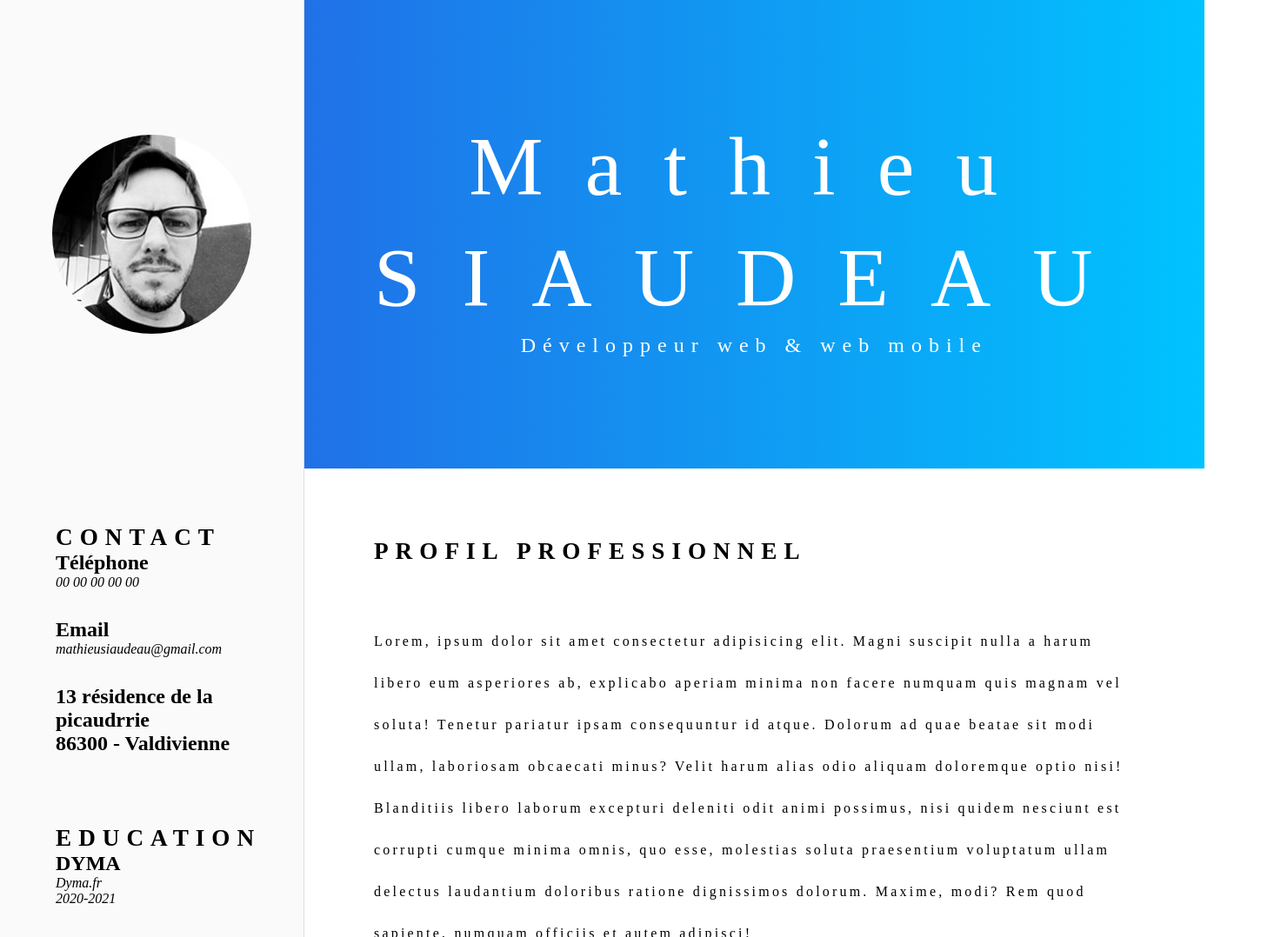
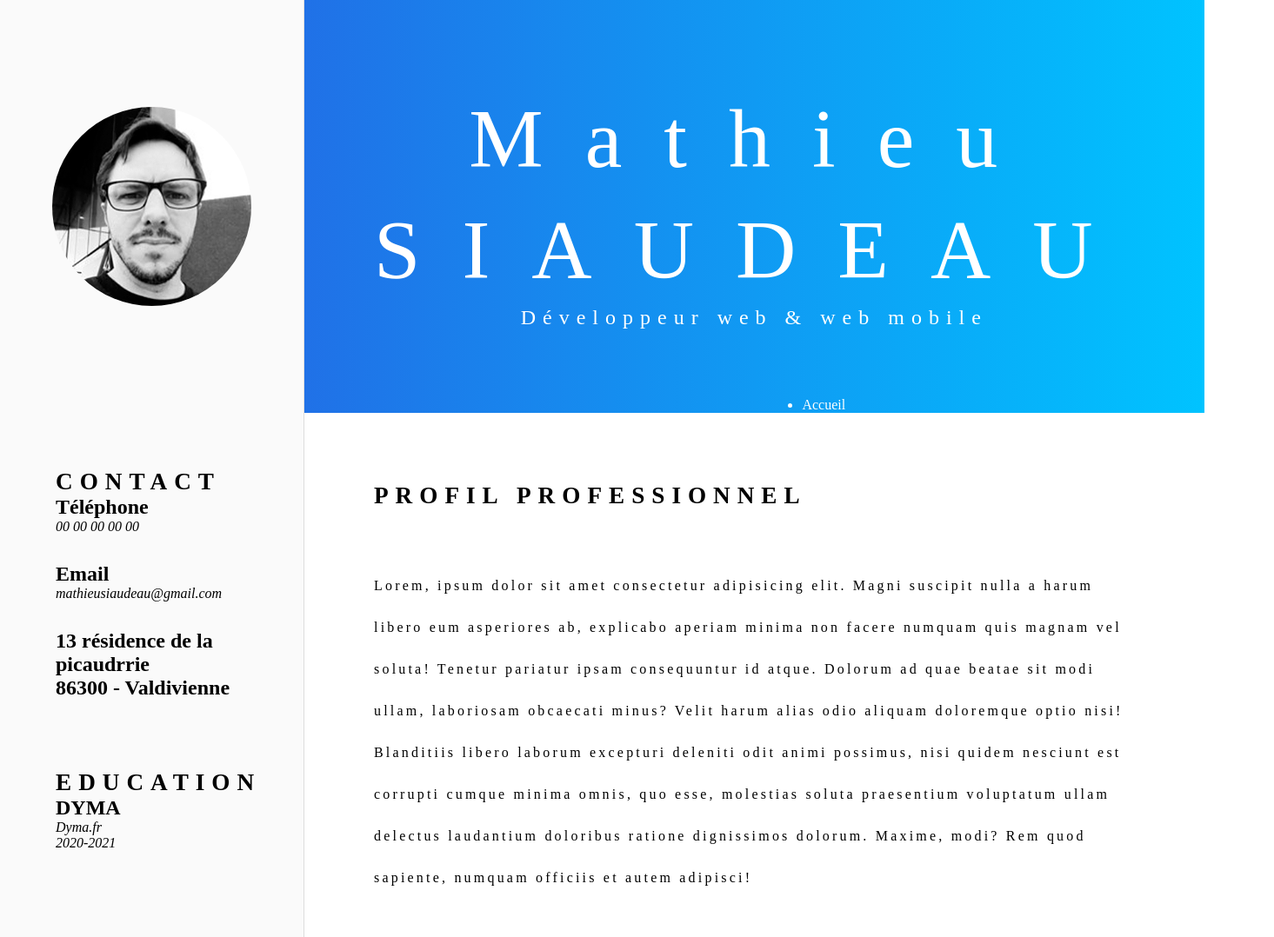
Before and after one commit to maitrecanard/cv_integration_v2, a website: page cv.html in a window 1280 px wide. Shown: the top 1078 px of the page at 87% size, 1465 px wide, since content can reach past the window. Drawn offline with Linux system fonts and the light colour scheme.

Commit message:
intégration du nav

```diff
--- a/cv.html
+++ b/cv.html
@@ -15,6 +15,11 @@
         <header class="header__cv">
             <h1>Mathieu SIAUDEAU</h1>
             <p>Développeur web & web mobile</p>
+            <nav>
+                <ul>
+                    <li>Accueil</li>
+                </ul>
+            </nav>
         </header>
         <section class="picture__cv">
             <img src="./assets/img/pic01.jpg" alt="Mathieu">
@@ -67,7 +72,7 @@
                     <div class="stars-container">
                     <i class="fas fa-star text-primary"></i>
                     <i class="fas fa-star text-primary"></i>
-                    <i class="fas fa-star text-primary"></i>
+                    <i class="fas fa-star"></i>
                     <i class="fas fa-star"></i>
                     <i class="fas fa-star"></i>
                     </div>
--- a/scss/_cv.scss
+++ b/scss/_cv.scss
@@ -10,12 +10,12 @@
 }
 
 .header__cv {
-
+    position:relative;
     grid-area: header;
     background:  linear-gradient(to right, var(--primary), var(--light));
-    min-height: 300px;
+    min-height: 150px;
 
-   padding: 8rem 5rem;
+   padding: 6rem 5rem;
    text-align: center;
    color: white;
    display: flex;
@@ -31,6 +31,17 @@
    p{
     font-size: 1.5em;
        letter-spacing: 0.5rem;
+   }
+   nav {
+    width: 100%;
+    position: absolute;
+    bottom: 0;
+    ul {
+
+        display: flex;
+        flex-direction: row;
+        justify-content: center;
+    }
    }
 }
 
```
Also changed, not shown: assets/css/scripts.css.
